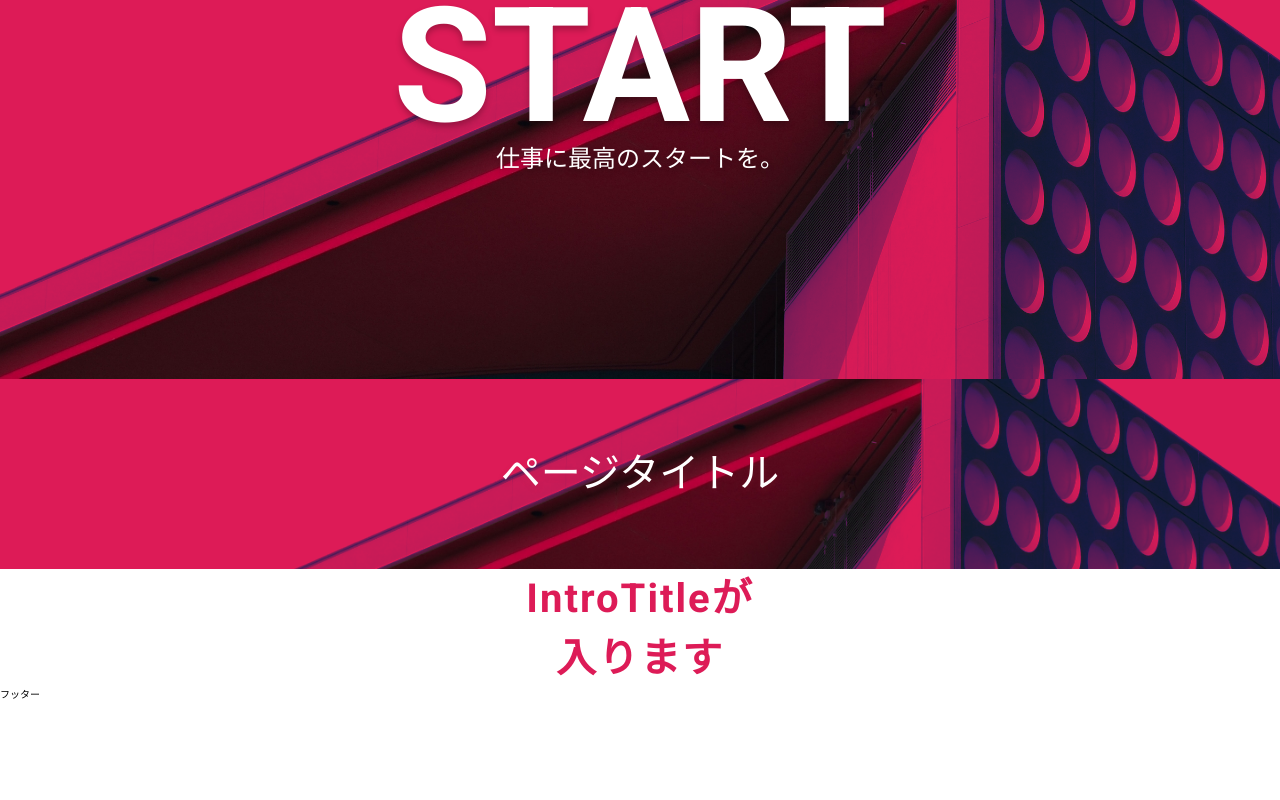
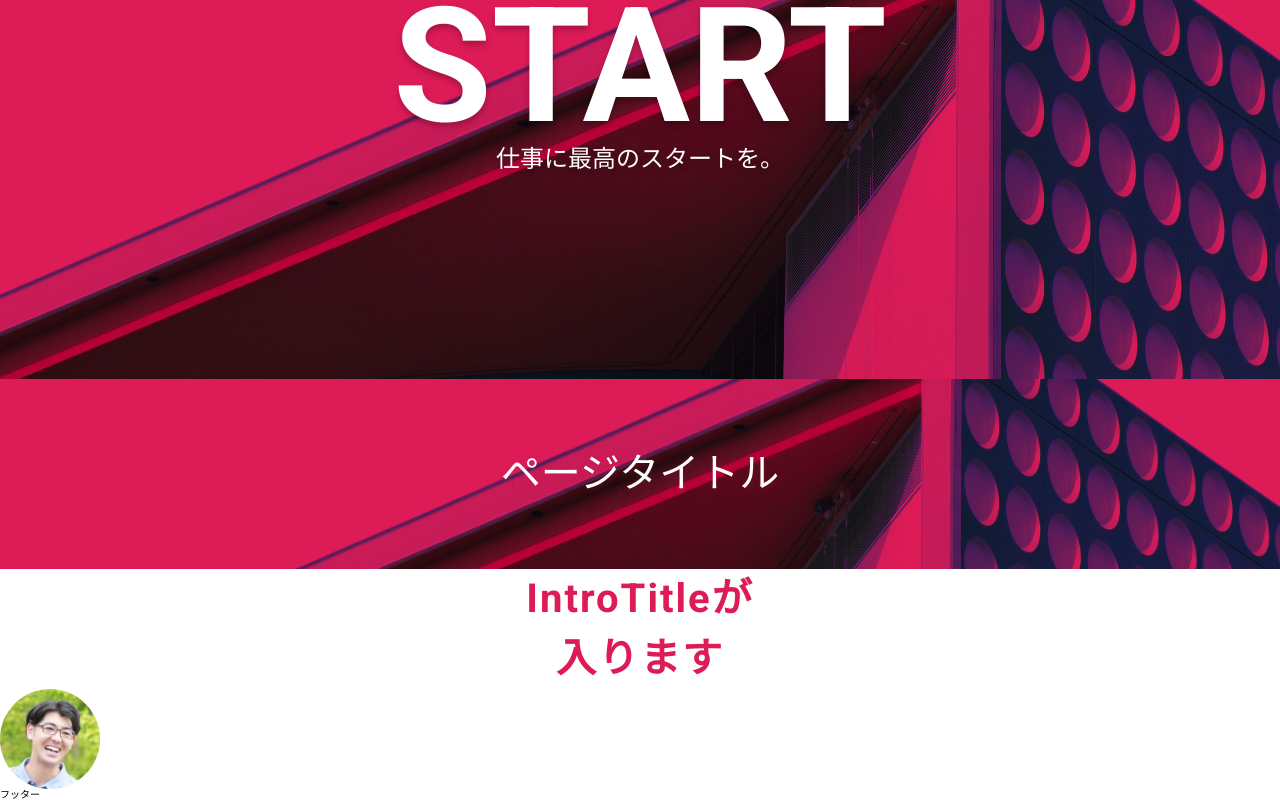
Before and after one commit to nittashiori/next-beginner-ts, a Next.js app: page / in a window 1280 px wide. Shown: the part 894-1694 px from the top of the page. Before the commit the page ends 1594 px from the top, so only its background shows below. Built offline with nearby package versions, Linux system fonts and the light colour scheme.

Commit message:
pageにavatorコンポーネントを追加

```diff
--- a/src/app/page.tsx
+++ b/src/app/page.tsx
@@ -5,6 +5,7 @@ import { TextLink } from "src/components/Atoms/TextLink"
 import { Mv } from "src/components/Atoms/Mv"
 import { PageTitle } from "src/components/Atoms/PageTitle"
 import { IntroTitle } from "src/components/Atoms/IntroTitle"
+import { Avator } from "src/components/Atoms/Avator"
 
 export default function Page() {
   return (
@@ -20,6 +21,7 @@ export default function Page() {
        <Mv />
        <PageTitle>ページタイトル</PageTitle>
        <IntroTitle>{`IntroTitleが\n入ります`}</IntroTitle>
+       <Avator src="avator.png" alt="ceo" />
     </>
   );
 }
```
